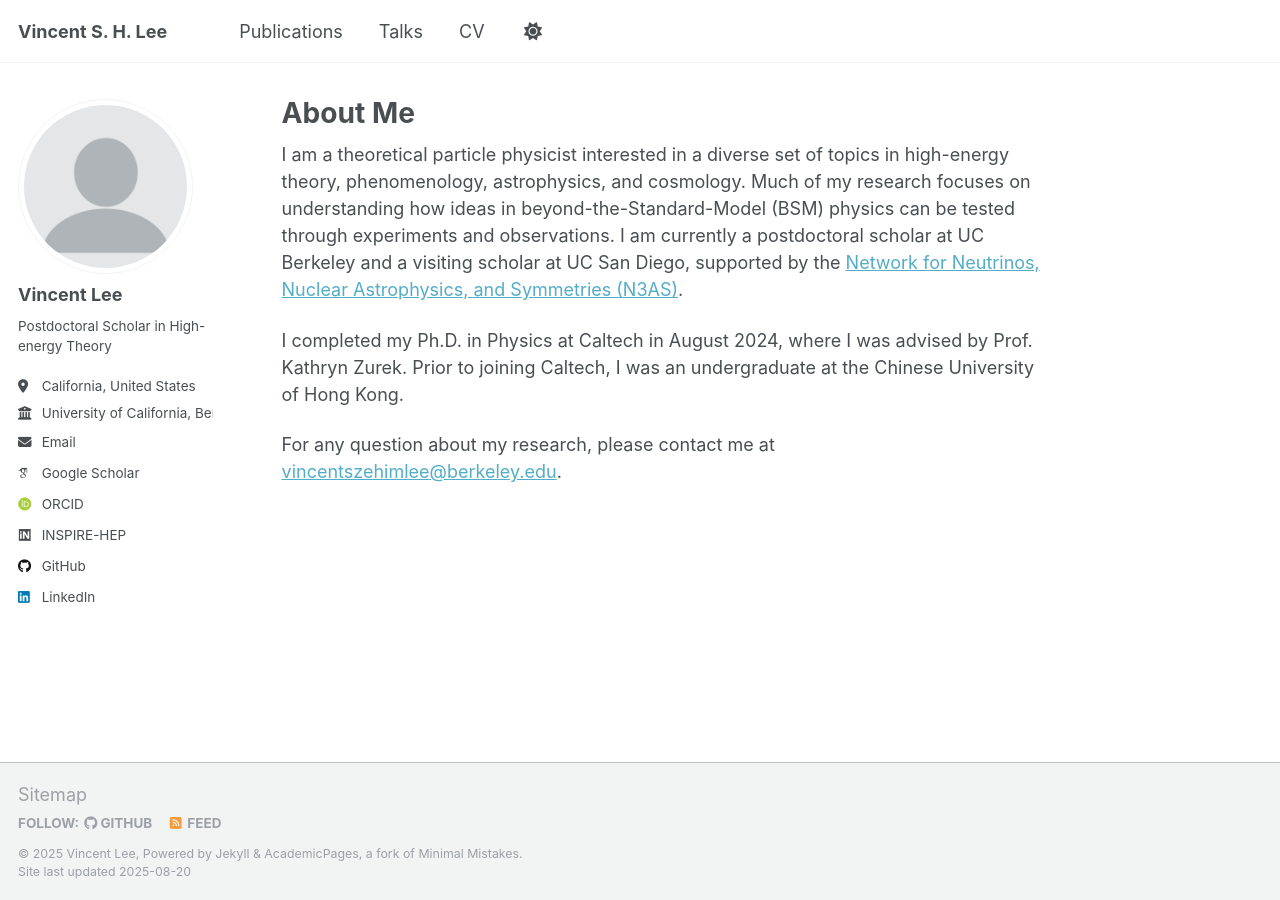
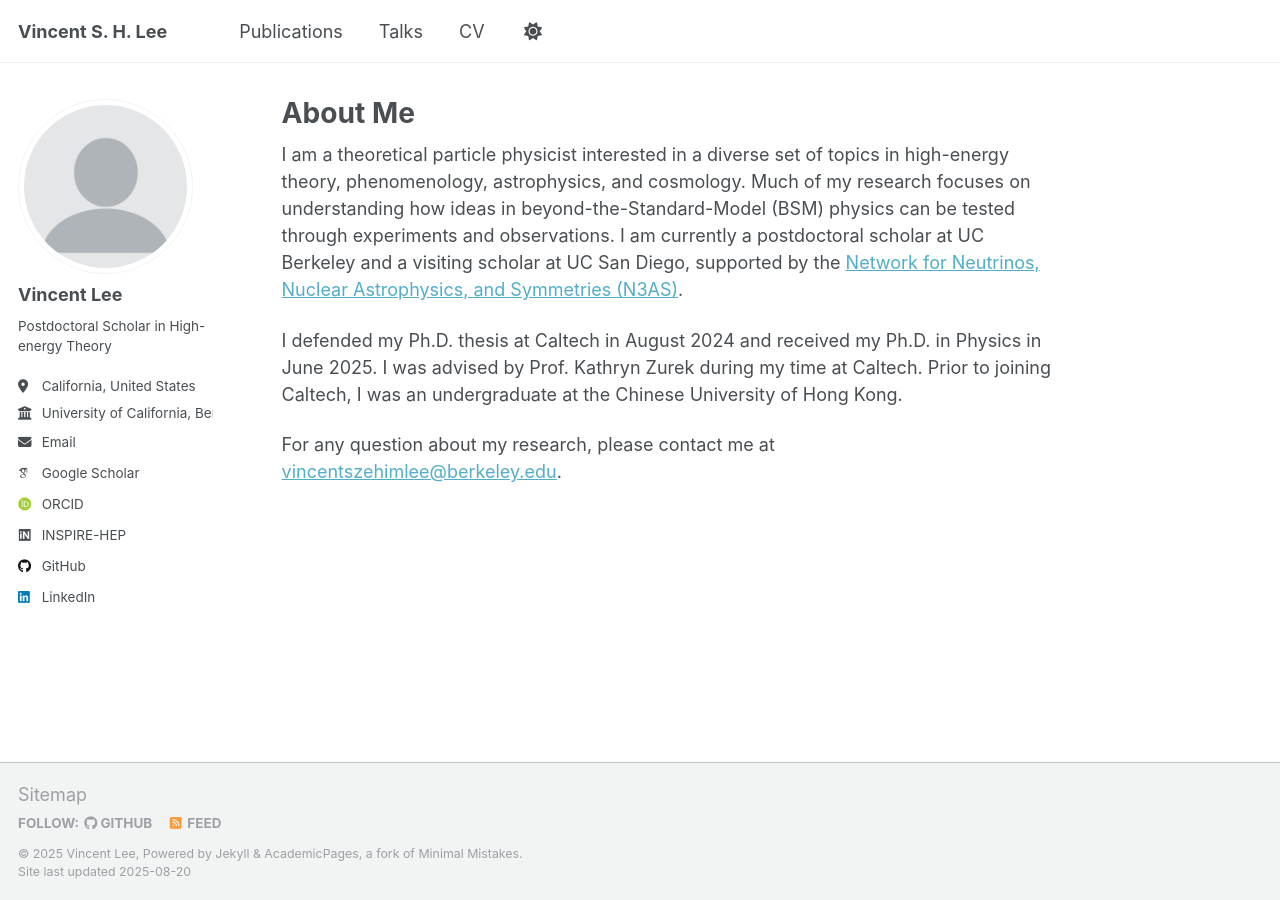
Before and after one commit to szehiml/szehiml.github.io, a Jekyll site: the page built from _pages/about.md, in a window 1280 px wide. Built offline with Jekyll 4.4.1, drawn with Linux system fonts in a browser that asks for light colours; some web fonts are replaced; a script that is not in the unit is left out.

Commit message:
Update about.md

```diff
--- a/_pages/about.md
+++ b/_pages/about.md
@@ -9,6 +9,6 @@ redirect_from:
 
 I am a theoretical particle physicist interested in a diverse set of topics in high-energy theory, phenomenology, astrophysics, and cosmology. Much of my research focuses on understanding how ideas in beyond-the-Standard-Model (BSM) physics can be tested through experiments and observations. I am currently a postdoctoral scholar at UC Berkeley and a visiting scholar at UC San Diego, supported by the [Network for Neutrinos, Nuclear Astrophysics, and Symmetries (N3AS)](https://n3as.berkeley.edu/).
 
-I completed my Ph.D. in Physics at Caltech in August 2024, where I was advised by Prof. Kathryn Zurek. Prior to joining Caltech, I was an undergraduate at the Chinese University of Hong Kong.
+I defended my Ph.D. thesis at Caltech in August 2024 and received my Ph.D. in Physics in June 2025. I was advised by Prof. Kathryn Zurek during my time at Caltech. Prior to joining Caltech, I was an undergraduate at the Chinese University of Hong Kong.
 
 For any question about my research, please contact me at [vincentszehimlee@berkeley.edu](mailto:vincentszehimlee@berkeley.edu).
```
